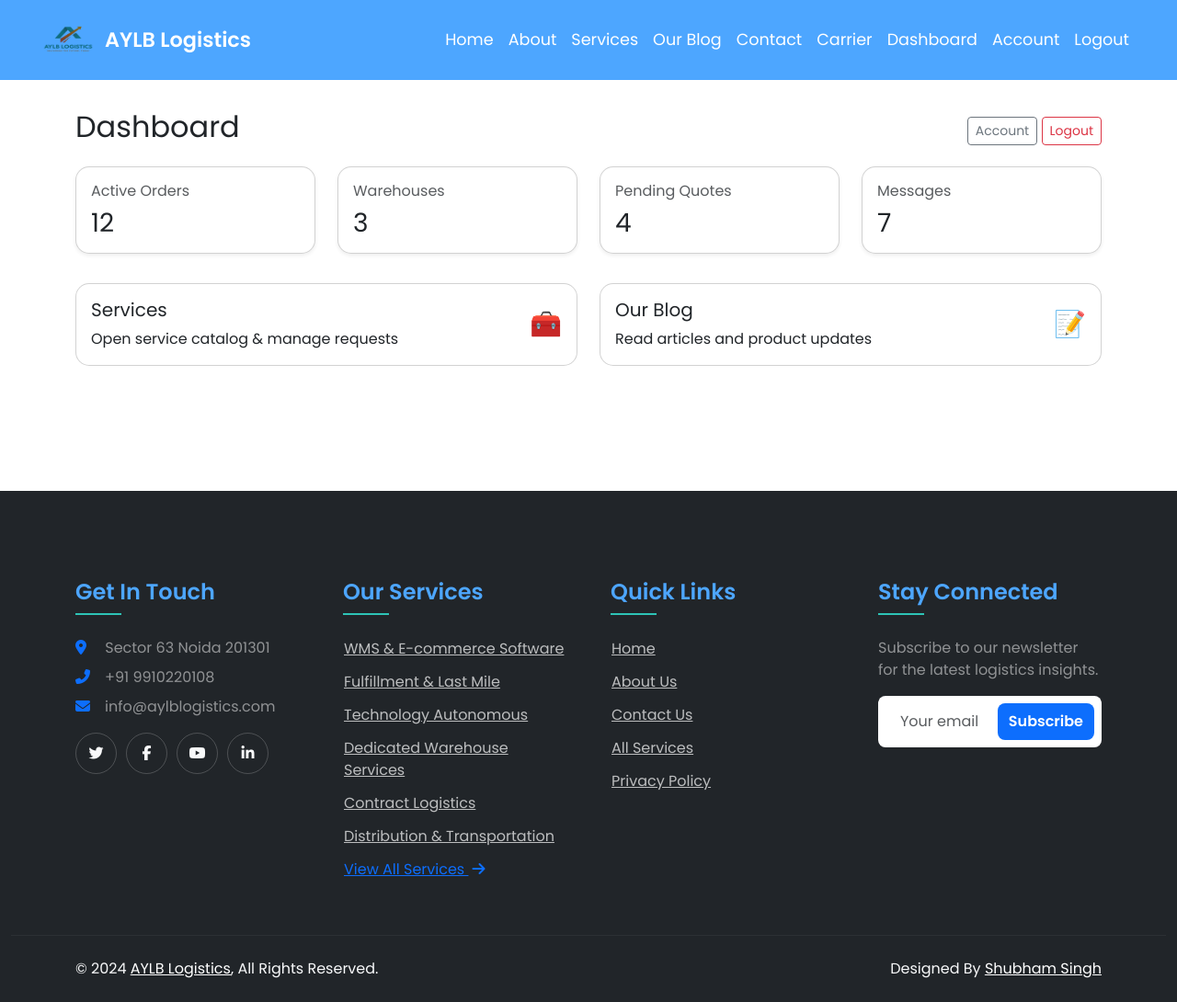
After one commit to shubhsinghsk/AYLB, a Flask app: page /dashboard in a window 1280 px wide. The commit adds this page. Shown: the whole page at 92% size. Run offline with Flask 3, Linux system fonts and the light colour scheme; a user stored in the database is signed in; some libraries are stand-ins or nearby versions.

Commit message:
login done

```diff
--- a/AYLB_LOGIS/__init__.py
+++ b/AYLB_LOGIS/__init__.py
@@ -1,12 +1,16 @@
 from flask import Flask
 from flask_sqlalchemy import SQLAlchemy
 from flask_bcrypt import Bcrypt
+from flask_login import LoginManager
 
 app = Flask(__name__)
 app.config['SECRET_KEY'] = '5791628bb0b13ce0c676dfde280ba245'
 app.config['SQLALCHEMY_DATABASE_URI'] = 'sqlite:///site.db'
 db = SQLAlchemy(app)
 bcrypt = Bcrypt(app)
+login_manager = LoginManager(app)
+login_manager.login_view = 'login'  # same login function name
+login_manager.login_message_category = 'info'
 
 
 from AYLB_LOGIS import routes
--- a/AYLB_LOGIS/routes.py
+++ b/AYLB_LOGIS/routes.py
@@ -8,6 +8,7 @@
 from werkzeug.security import generate_password_hash, check_password_hash
 from AYLB_LOGIS.models import User
 from AYLB_LOGIS import config
+from flask_login import login_user, current_user, logout_user, login_required
 
 SERVICES = config.SERVICES
 
@@ -171,6 +172,8 @@
 
 @app.route('/register', methods=['GET', 'POST'])
 def register():
+    if current_user.is_authenticated:
+        return redirect(url_for('index'))
     form = RegistrationForm()
     if form.validate_on_submit():
         # Hash the password before storing
@@ -200,12 +203,67 @@
     return render_template('register.html', title='Register', form=form)
 
 
+# --- login route (update redirect to dashboard) ---
 @app.route('/login', methods=['GET', 'POST'])
 def login():
+    if current_user.is_authenticated:
+        return redirect(url_for('dashboard'))
     form = LoginForm()
-    return render_template('login.html', title='Register', form=form)
+    if form.validate_on_submit():
+        user = User.query.filter_by(email=form.email.data).first()
+        if user and check_password_hash(user.password, form.password.data):
+            login_user(user, remember=form.remember.data)
+            flash('Logged in successfully.', 'success')
+            # next param handling (optional)
+            next_page = request.args.get('next')
+            return redirect(next_page or url_for('dashboard'))
+        else:
+            flash('Login unsuccessful. Please check your credentials.', 'danger')
+
+    return render_template('login.html', title='Login', form=form)
 
 
+# --- dashboard (protected) ---
+@app.route('/dashboard', methods=['GET'])
+@login_required
+def dashboard():
+    # Example dashboard data (replace with real queries later)
+    stats = {
+        'active_orders': 12,
+        'warehouses': 3,
+        'pending_quotes': 4,
+        'messages': 7,
+        # you can add badges like unread_messages etc.
+    }
+    return render_template('dashboard.html', stats=stats)
+
+
+# --- account/profile (protected) ---
+@app.route('/account', methods=['GET'])
+@login_required
+def account():
+    # current_user is provided by flask-login
+    return render_template('account.html', user=current_user)
+
+
+# --- our blog (public) ---
+@app.route('/ourblog', methods=['GET'])
+def ourblog():
+    # stubbed posts - replace with DB query later
+    posts = [
+        {'title': 'How to optimize last-mile delivery', 'slug':'last-mile'},
+        {'title': 'Warehouse automation trends 2025', 'slug':'automation-2025'},
+    ]
+    return render_template('ourblog.html', posts=posts)
+
+
+# --- logout (fix decorator order) ---
+@app.route('/logout', methods=['GET'])
+@login_required
+def logout():
+    logout_user()
+    flash('You have been logged out.', 'info')
+    return redirect(url_for('index'))
 
 if __name__ == '__main__':
     with app.app_context():
--- a/AYLB_LOGIS/templates/base.html
+++ b/AYLB_LOGIS/templates/base.html
@@ -29,29 +29,48 @@
   <!-- Navbar -->
   <nav class="navbar navbar-expand-lg" style="background-color: #4da6ff; padding: 1rem 2rem;">
     <div class="container-fluid">
-      <a class="navbar-brand d-flex align-items-center" href="{{ url_for('index') }}" style="font-weight: 700; font-size: 1.4rem; color: white;">
-        <img src="{{ url_for('static', filename='images/logo.png') }}" alt="AYLB Logo"
-            style="height: 100px; width: 60px; margin-right: 10px; filter: brightness(0.5) ;">
+
+      <a class="navbar-brand d-flex align-items-center" href="{{ url_for('index') }}"
+         style="font-weight: 700; font-size: 1.4rem; color: white;">
+        <img src="{{ url_for('static', filename='images/logo.png') }}"
+             alt="AYLB Logo"
+             style="height: 100px; width: 60px; margin-right: 10px; filter: brightness(0.5);">
         AYLB Logistics
       </a>
+
       <button class="navbar-toggler" type="button" data-bs-toggle="collapse" data-bs-target="#navbarNav"
               aria-controls="navbarNav" aria-expanded="false" aria-label="Toggle navigation">
         <span class="navbar-toggler-icon"></span>
       </button>
+
       <div class="collapse navbar-collapse justify-content-end" id="navbarNav">
         <ul class="navbar-nav" style="font-size: 2.1rem;">
+
           <li class="nav-item"><a class="nav-link text-white" href="{{ url_for('index') }}">Home</a></li>
           <li class="nav-item"><a class="nav-link text-white" href="{{ url_for('about') }}">About</a></li>
           <li class="nav-item"><a class="nav-link text-white" href="{{ url_for('services') }}">Services</a></li>
-          <li class="nav-item"><a class="nav-link text-white" href="{{ url_for('services') }}">Our Blog</a></li>
+
+          <!-- FIXED: Our Blog now points to correct route -->
+          <li class="nav-item"><a class="nav-link text-white" href="{{ url_for('ourblog') }}">Our Blog</a></li>
+
           <li class="nav-item"><a class="nav-link text-white" href="{{ url_for('contact') }}">Contact</a></li>
           <li class="nav-item"><a class="nav-link text-white" href="{{ url_for('carrier') }}">Carrier</a></li>
-          <li class="nav-item"><a class="nav-link text-white" href="{{ url_for('login') }}">Login</a></li>
-          <li class="nav-item"><a class="nav-link text-white" href="{{ url_for('register') }}">Register</a></li>
+
+          {% if current_user.is_authenticated %}
+            <li class="nav-item"><a class="nav-link text-white" href="{{ url_for('dashboard') }}">Dashboard</a></li>
+            <li class="nav-item"><a class="nav-link text-white" href="{{ url_for('account') }}">Account</a></li>
+            <li class="nav-item"><a class="nav-link text-white" href="{{ url_for('logout') }}">Logout</a></li>
+          {% else %}
+            <li class="nav-item"><a class="nav-link text-white" href="{{ url_for('login') }}">Login</a></li>
+            <li class="nav-item"><a class="nav-link text-white" href="{{ url_for('register') }}">Register</a></li>
+          {% endif %}
+
         </ul>
       </div>
+
     </div>
   </nav>
+
 
   <!-- Main content -->
   <main class="pt-1 mt-1">
--- /dev/null
+++ b/AYLB_LOGIS/templates/dashboard.html
@@ -0,0 +1,145 @@
+{% extends "base.html" %}
+{% block content %}
+<div class="container py-4">
+  <div class="d-flex justify-content-between align-items-center mb-3">
+    <h2>Dashboard</h2>
+    <div>
+      <a href="{{ url_for('account') }}" class="btn btn-outline-secondary btn-sm">Account</a>
+      <a href="{{ url_for('logout') }}" class="btn btn-outline-danger btn-sm">Logout</a>
+    </div>
+  </div>
+
+  <!-- Quick stats cards -->
+  <div class="row">
+    <div class="col-6 col-md-3 mb-3">
+      <div class="card shadow-sm">
+        <div class="card-body">
+          <h6 class="text-muted">Active Orders</h6>
+          <h3 class="mb-0">{{ stats.active_orders }}</h3>
+        </div>
+      </div>
+    </div>
+    <div class="col-6 col-md-3 mb-3">
+      <div class="card shadow-sm">
+        <div class="card-body">
+          <h6 class="text-muted">Warehouses</h6>
+          <h3 class="mb-0">{{ stats.warehouses }}</h3>
+        </div>
+      </div>
+    </div>
+    <div class="col-6 col-md-3 mb-3">
+      <div class="card shadow-sm">
+        <div class="card-body">
+          <h6 class="text-muted">Pending Quotes</h6>
+          <h3 class="mb-0">{{ stats.pending_quotes }}</h3>
+        </div>
+      </div>
+    </div>
+    <div class="col-6 col-md-3 mb-3">
+      <div class="card shadow-sm">
+        <div class="card-body">
+          <h6 class="text-muted">Messages</h6>
+          <h3 class="mb-0">{{ stats.messages }}</h3>
+        </div>
+      </div>
+    </div>
+  </div>
+
+  <!-- Action tiles -->
+  <div class="row mt-3">
+    <div class="col-md-6 mb-3">
+      <a href="{{ url_for('services') }}" class="card h-100 text-decoration-none text-dark">
+        <div class="card-body d-flex justify-content-between align-items-center">
+          <div>
+            <h5>Services</h5>
+            <p class="mb-0">Open service catalog & manage requests</p>
+          </div>
+          <div class="fs-3">🧰</div>
+        </div>
+      </a>
+    </div>
+    <div class="col-md-6 mb-3">
+      <a href="{{ url_for('ourblog') }}" class="card h-100 text-decoration-none text-dark">
+        <div class="card-body d-flex justify-content-between align-items-center">
+          <div>
+            <h5>Our Blog</h5>
+            <p class="mb-0">Read articles and product updates</p>
+          </div>
+          <div class="fs-3">📝</div>
+        </div>
+      </a>
+    </div>
+  </div>
+</div>
+
+<!-- Bottom mobile tap bar -->
+<nav class="bottom-tapbar d-md-none" id="tapbar" aria-label="Primary">
+  <a href="{{ url_for('index') }}" class="tap-item" data-name="home" aria-label="Home">
+    <div class="tap-icon">🏠</div>
+    <div class="tap-label">Home</div>
+  </a>
+  <a href="{{ url_for('services') }}" class="tap-item" data-name="services" aria-label="Services">
+    <div class="tap-icon">🧰</div>
+    <div class="tap-label">Services</div>
+  </a>
+  <a href="{{ url_for('dashboard') }}" class="tap-item active" data-name="dashboard" aria-label="Dashboard">
+    <div class="tap-icon">📊</div>
+    <div class="tap-label">Dashboard</div>
+  </a>
+  <a href="{{ url_for('ourblog') }}" class="tap-item" data-name="blog" aria-label="Blog">
+    <div class="tap-icon">📝</div>
+    <div class="tap-label">OurBlog</div>
+  </a>
+  <a href="{{ url_for('account') }}" class="tap-item" data-name="account" aria-label="Account">
+    <div class="tap-icon">👤</div>
+    <div class="tap-label">Account</div>
+  </a>
+</nav>
+
+<style>
+.bottom-tapbar{
+  position: fixed;
+  bottom: 0;
+  left: 0;
+  right: 0;
+  height: 64px;
+  background: #fff;
+  border-top: 1px solid #e6e6e6;
+  display: flex;
+  z-index: 1050;
+  justify-content: space-around;
+  align-items: center;
+  padding-bottom: env(safe-area-inset-bottom);
+}
+.bottom-tapbar .tap-item{
+  text-align:center;
+  text-decoration:none;
+  color:#333;
+  width:20%;
+  font-size:12px;
+  padding:6px 4px;
+}
+.bottom-tapbar .tap-item .tap-icon{
+  font-size:20px;
+}
+.bottom-tapbar .tap-item.active{
+  color:#0d6efd;
+  font-weight:600;
+}
+@media(min-width:768px){
+  .bottom-tapbar{display:none;}
+}
+</style>
+
+<script>
+document.addEventListener('DOMContentLoaded', function(){
+  document.querySelectorAll('.bottom-tapbar .tap-item').forEach(item=>{
+    item.addEventListener('click', function(){
+      document.querySelectorAll('.bottom-tapbar .tap-item').forEach(i=>i.classList.remove('active'));
+      this.classList.add('active');
+      // allow normal navigation
+    });
+  });
+});
+</script>
+{% endblock %}
```
Also changed, not shown: AYLB_LOGIS/models.py (+7 -2 lines), AYLB_LOGIS/templates/account.html (added, +13 -0 lines), AYLB_LOGIS/templates/ourblog.html (added, +15 -0 lines).
